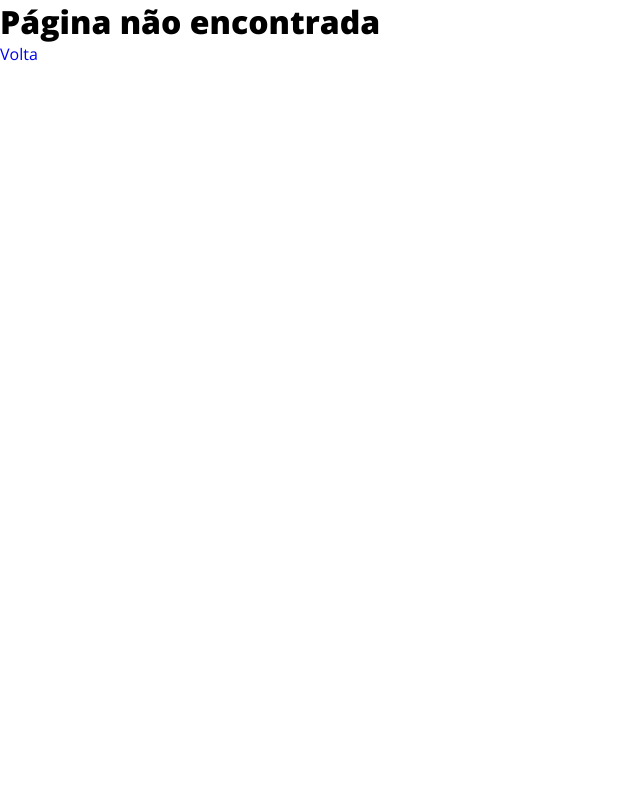
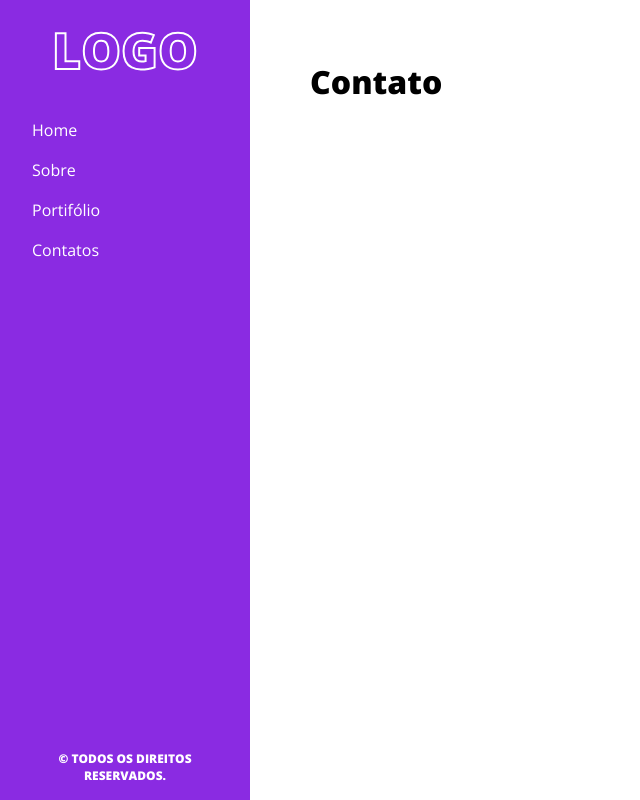
Before and after one commit to Clairtonlm/FS10-Modulo_React, a React (Create React App) app in the folder fs10-react-aula2-main/fs10-react-aula2-main/: page /Contatos in a window 1280 px wide. Shown: the whole page, without its empty margins (0-640 px from the left). Built offline with nearby package versions, Linux system fonts and the light colour scheme.

Commit message:
Normalizando Rotas

```diff
--- a/fs10-react-aula2-main/fs10-react-aula2-main/src/App.js
+++ b/fs10-react-aula2-main/fs10-react-aula2-main/src/App.js
@@ -1,11 +1,12 @@
 //Styles
 import './App.css';
-import Contato from './components/Contatos';
+
 //Componentes
 
 import PageLayout from './components/Layouts/PageLayout';
 import NotFound from './components/NotFound';
-
+import Contato from './components/Contatos';
+import Dashboard from './components/Dashboard';
 import Portifolio from './components/Portifolio';
 import Sobre from './components/Sobre';
 import { BrowserRouter, Route, Routes } from 'react-router-dom';
@@ -17,11 +18,16 @@ const App = () => {
 
           <BrowserRouter>
           <Routes>
-            <Route path='/' element={<PageLayout/>}/>
-            <Route path='/sobre' element={<Sobre/>}/>
-            <Route path='/Potifolio' element={<Portifolio/>}/>
-            <Route path='/Contato' element={<Contato/>}/>
-            <Route path='*' element={<NotFound/>}/>
+
+            <Route path='/' element={<PageLayout/>}>
+                <Route index element={<Dashboard/>}/>
+                <Route path='/sobre' element={<Sobre/>}/>
+                <Route path='/Portifolio' element={<Portifolio/>}/>
+                <Route path='/Contatos' element={<Contato/>}/>
+                <Route path='*' element={<NotFound/>}/>
+            </Route>
+
+
             </Routes>
 
           </BrowserRouter>
--- a/fs10-react-aula2-main/fs10-react-aula2-main/src/components/Contatos/index.jsx
+++ b/fs10-react-aula2-main/fs10-react-aula2-main/src/components/Contatos/index.jsx
@@ -1,12 +1,10 @@
 import React from 'react'
+
 const Contato = ()=>{
     return(
         <>
             <h1>Contato</h1>
 
-
-
-
         </>
     )
 }
--- a/fs10-react-aula2-main/fs10-react-aula2-main/src/components/NotFound/index.jsx
+++ b/fs10-react-aula2-main/fs10-react-aula2-main/src/components/NotFound/index.jsx
@@ -1,14 +1,12 @@
 import React from 'react'
 import { Link } from 'react-router-dom';
+
 const NotFound = ()=>{
     return(
         <>
             <h1>Página não encontrada</h1>
             <Link to="/">Volta</Link>
 
-
-
-
         </>
     )
 }
```
